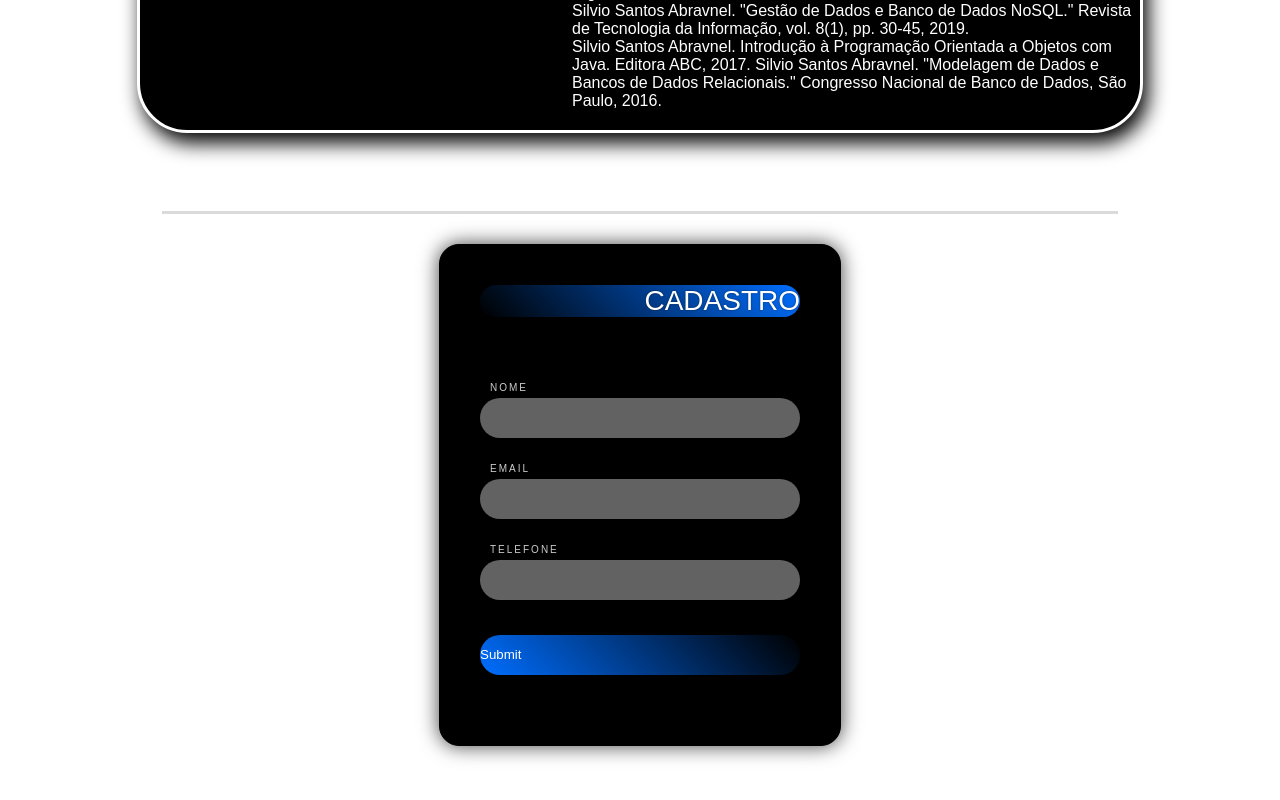
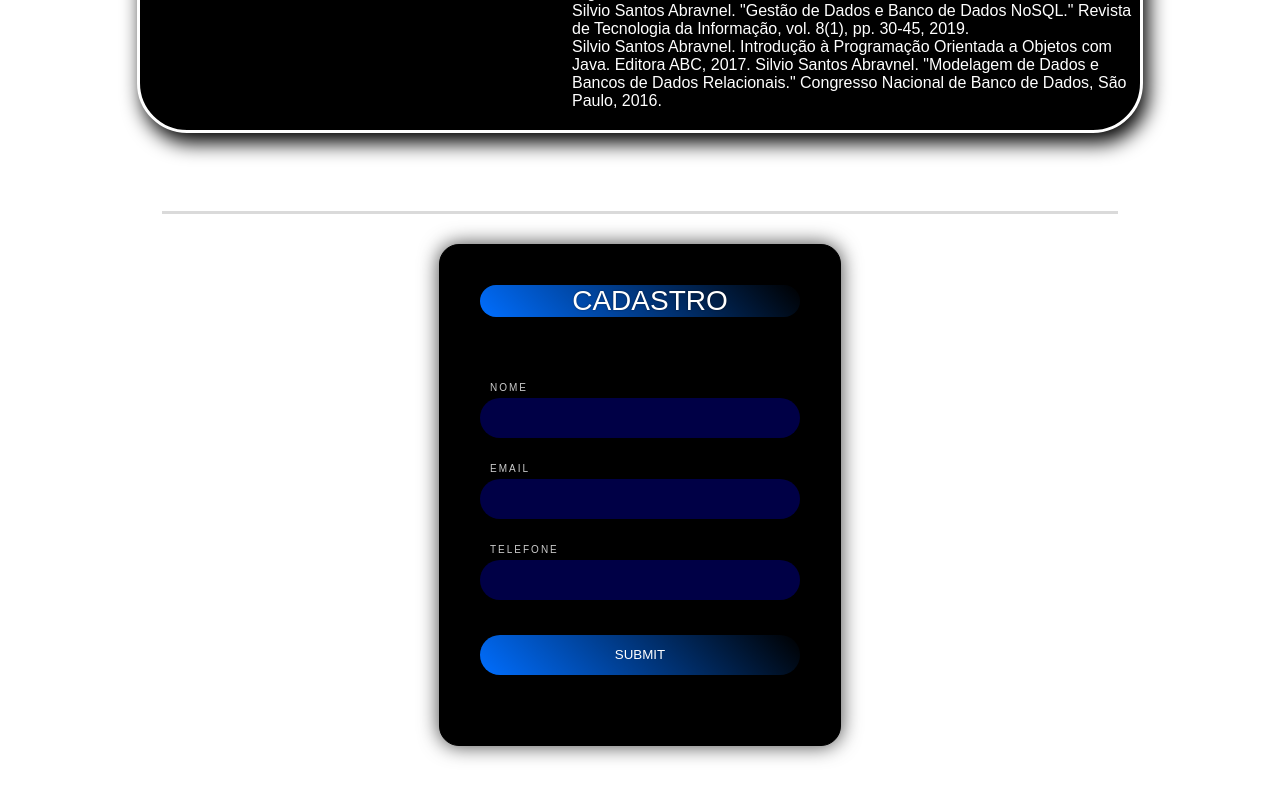
Before and after one commit to Vitorsaucer/portifolio-site-2, a plain HTML site: page meu-site-main/index.html in a window 1280 px wide. Shown: the part 4062-4862 px from the top of the page. Drawn offline with Linux system fonts and the light colour scheme.

Commit message:
atualização:14/05

```diff
--- a/meu-site-main/index.html
+++ b/meu-site-main/index.html
@@ -188,7 +188,7 @@
                 <input type="text">
                 <label>Telefone</label>
                 <input type="text">
-                <button>Submit</button>
+                <button>SUBMIT</button>
             </form>
         </div>
 
--- a/meu-site-main/style.css
+++ b/meu-site-main/style.css
@@ -44,6 +44,8 @@ a:hover{
 
 .icone:hover{
     box-shadow: 5px 5px 5px red;
+    transition: 0.2s;
+    border-radius: 25px;
 }
 
 .icone1{
@@ -54,6 +56,8 @@ a:hover{
 
 .icone1:hover{
     box-shadow: 5px 5px 5px rgb(102, 255, 0);
+    transition: 0.2s;
+    border-radius: 25px;
 }
 
 .icone2{
@@ -64,6 +68,8 @@ a:hover{
 
 .icone2:hover{
     box-shadow: 5px 5px 5px rgb(0, 132, 255);
+    transition: 0.2s;
+    border-radius: 25px;
 }
 
 h1{
@@ -404,9 +410,9 @@ form{
 
 .cadastro{
     font-weight: normal;
-    text-align: right;
+    text-align: center                                                                          ;
     font-size: 28px;
-    background: linear-gradient(45deg, rgb(0, 0, 0), rgb(0, 110, 255));
+    background: linear-gradient(45deg, rgb(0, 110, 255), rgb(0, 0, 0));
     text-shadow: 0px 0px 2px rgba(0,0,0,0.5);
     margin-bottom: 60px;
     border-radius: 25px;
@@ -427,14 +433,14 @@ label{
 }
 
 input{
-    background: rgba(255, 255, 255, 0.384);
+    background: rgba(0, 0, 255, 0.273);
     height: 40px;
     line-height: 40px;
     border-radius: 20px;
     padding: 0px 20px;
     border: none;
     margin-bottom: 20px;
-    color: rgb(0, 0, 0);
+    color: white;
 }
 
 button{
@@ -442,7 +448,7 @@ button{
     height: 40px;
     line-height: 40px;
     border-radius: 40px;
-    text-align: left;
+    text-align: center;
     border: none;
     margin: 10px 0px;
     box-shadow: 0px 0px 5px rgba(0,0,0,0.3);
```
